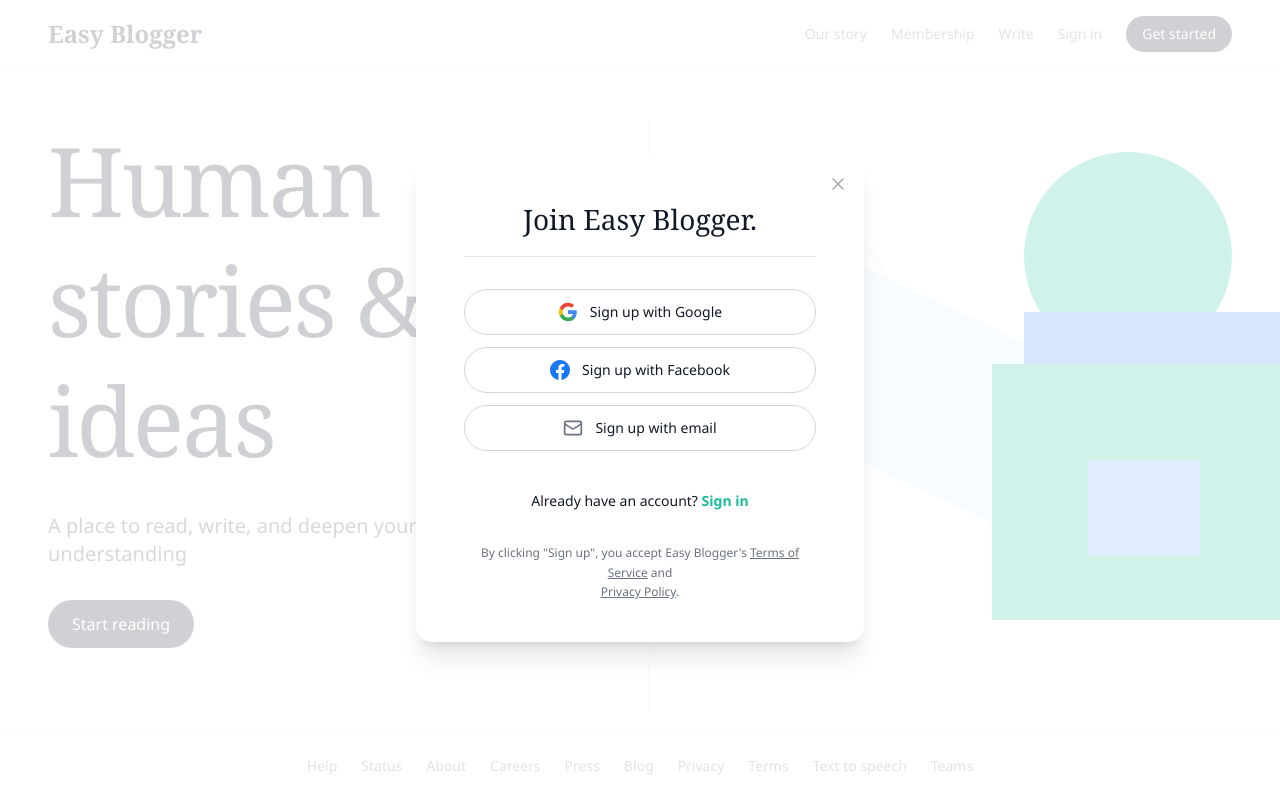
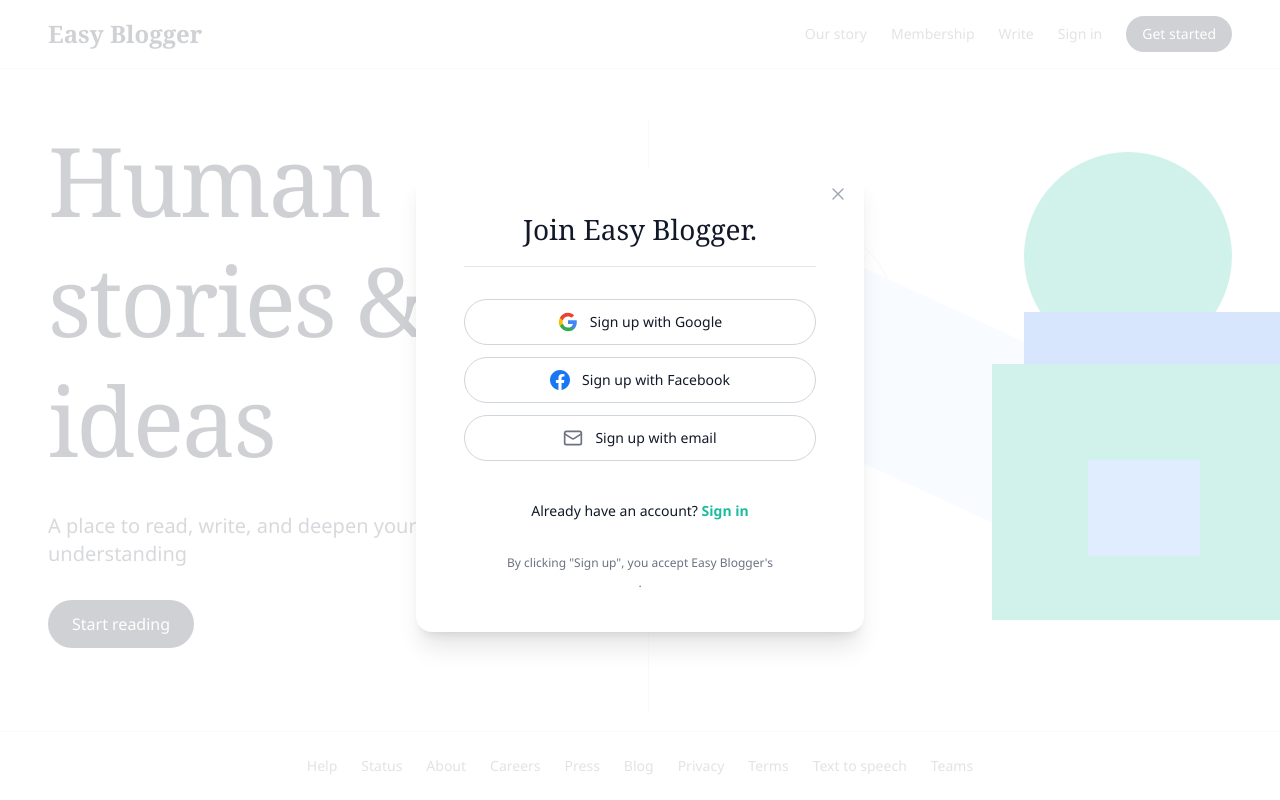
Before and after one commit to dulanprabashwara/software-project-, a Next.js app in the folder easy-blogger/: page /signup in a window 1280 px wide. Built offline with nearby package versions, Linux system fonts and the light colour scheme; no server answers.

Commit message:
removed update terms and privacy policy links in signup modal

```diff
--- a/easy-blogger/app/(auth)/signup/page.jsx
+++ b/easy-blogger/app/(auth)/signup/page.jsx
@@ -341,14 +341,15 @@ export default function SignupPage() {
           {/* Terms */}
           <p className="text-center mt-8 text-xs text-[#6B7280] leading-relaxed">
             By clicking "Sign up", you accept Easy Blogger's{" "}
-            <Link href="/terms" className="underline hover:text-[#111827]">
-              Terms of Service
-            </Link>{" "}
-            and
+            <Link
+              href="/terms"
+              className="underline hover:text-[#111827]"
+            ></Link>{" "}
             <br />
-            <Link href="/privacy" className="underline hover:text-[#111827]">
-              Privacy Policy
-            </Link>
+            <Link
+              href="/privacy"
+              className="underline hover:text-[#111827]"
+            ></Link>
             .
           </p>
         </div>
```
